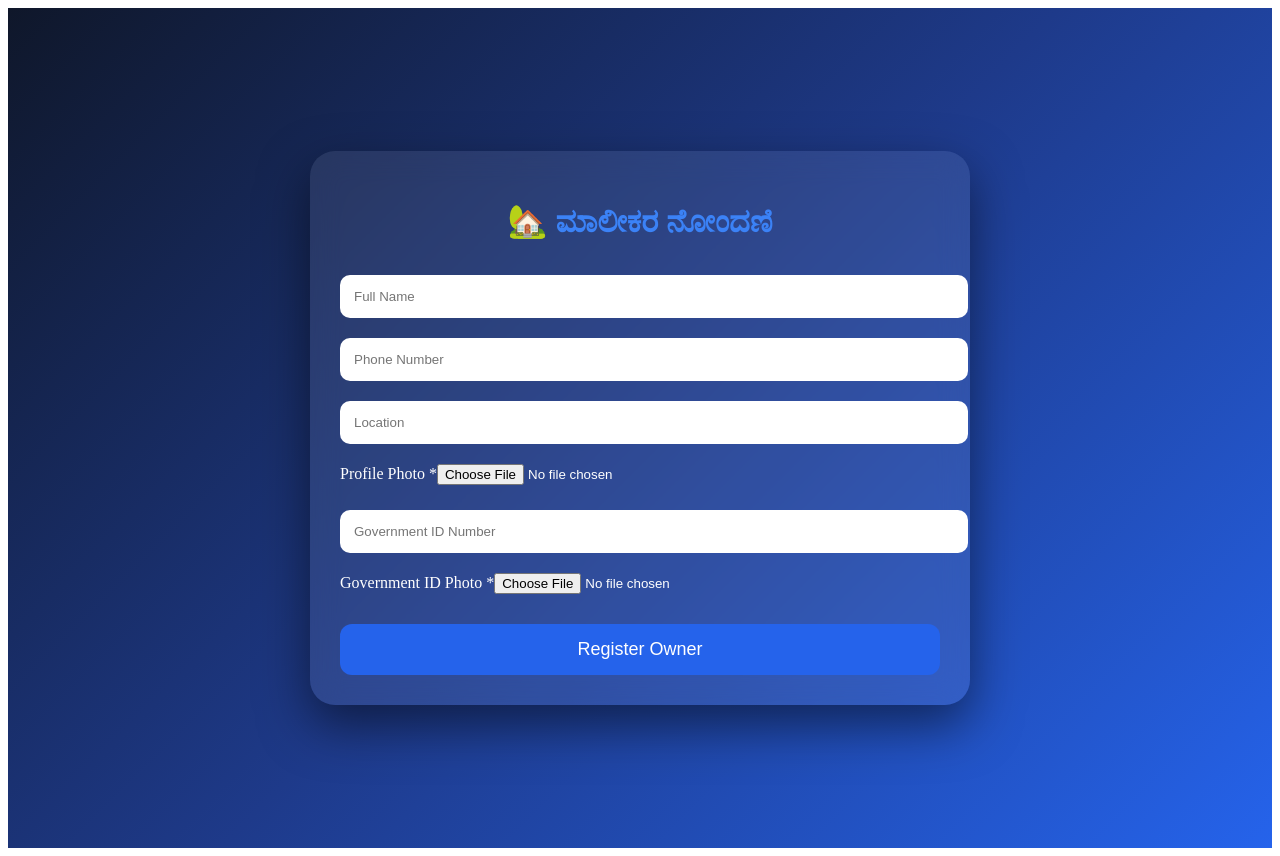
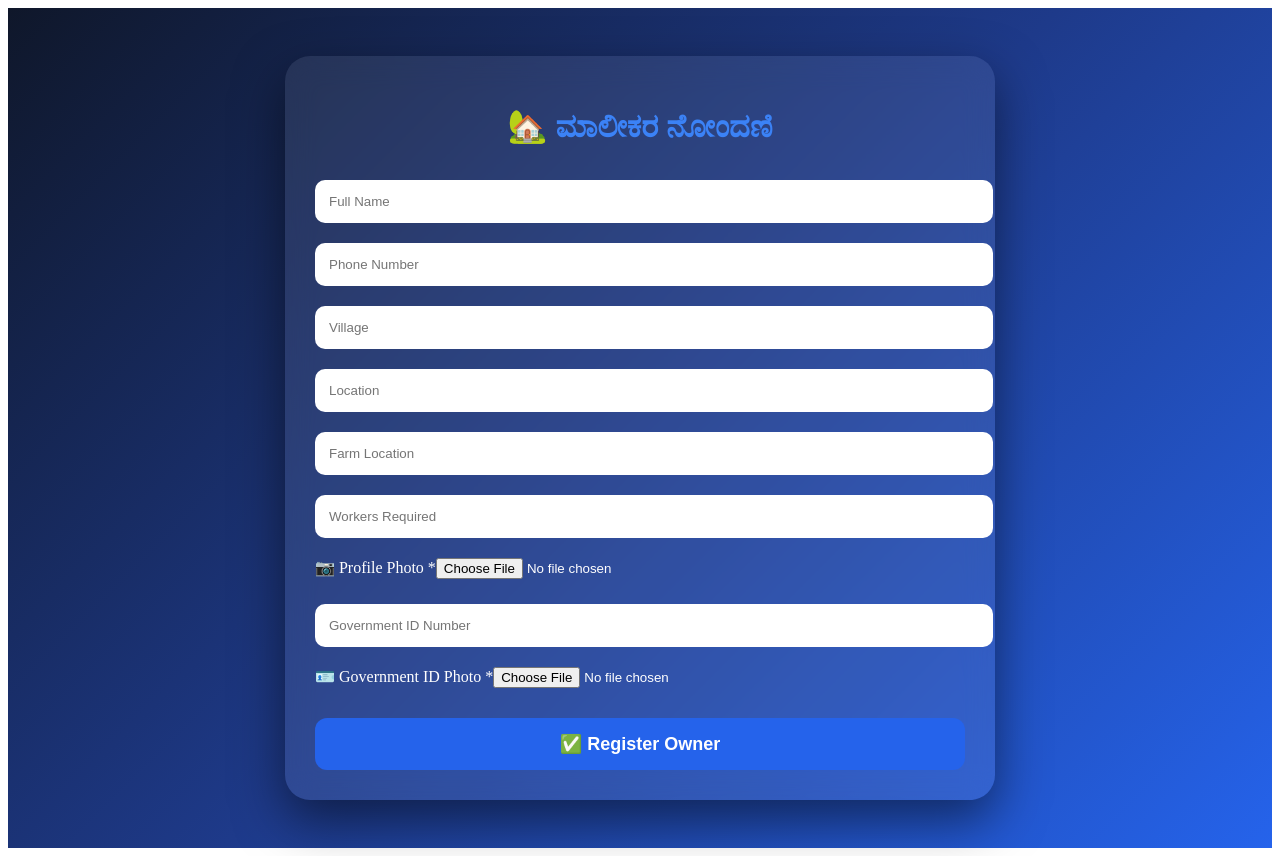
Before and after one commit to Spy9591/adike-labour, a Next.js app: page /owner in a window 1280 px wide. Built offline with nearby package versions, Linux system fonts and the light colour scheme.

Commit message:
Update page.js

```diff
--- a/app/owner/page.js
+++ b/app/owner/page.js
@@ -4,7 +4,7 @@ export default function OwnerPage() {
   const handleSubmit = (e) => {
     e.preventDefault();
 
-    alert("Owner Registration Submitted Successfully ✅");
+    alert("✅ Owner Registration Submitted Successfully");
   };
 
   return (
@@ -23,7 +23,7 @@ export default function OwnerPage() {
         onSubmit={handleSubmit}
         style={{
           width: "100%",
-          maxWidth: "600px",
+          maxWidth: "650px",
           background: "rgba(255,255,255,0.08)",
           backdropFilter: "blur(15px)",
           padding: "30px",
@@ -53,6 +53,15 @@ export default function OwnerPage() {
         <input
           type="tel"
           placeholder="Phone Number"
+          pattern="[0-9]{10}"
+          title="Enter 10 digit mobile number"
+          required
+          style={inputStyle}
+        />
+
+        <input
+          type="text"
+          placeholder="Village"
           required
           style={inputStyle}
         />
@@ -64,7 +73,22 @@ export default function OwnerPage() {
           style={inputStyle}
         />
 
-        <label>Profile Photo *</label>
+        <input
+          type="text"
+          placeholder="Farm Location"
+          required
+          style={inputStyle}
+        />
+
+        <input
+          type="number"
+          placeholder="Workers Required"
+          min="1"
+          required
+          style={inputStyle}
+        />
+
+        <label>📷 Profile Photo *</label>
         <input
           type="file"
           accept="image/*"
@@ -75,11 +99,13 @@ export default function OwnerPage() {
         <input
           type="text"
           placeholder="Government ID Number"
+          minLength={6}
+          maxLength={20}
           required
           style={inputStyle}
         />
 
-        <label>Government ID Photo *</label>
+        <label>🪪 Government ID Photo *</label>
         <input
           type="file"
           accept="image/*"
@@ -87,8 +113,11 @@ export default function OwnerPage() {
           style={fileStyle}
         />
 
-        <button type="submit" style={buttonStyle}>
-          Register Owner
+        <button
+          type="submit"
+          style={buttonStyle}
+        >
+          ✅ Register Owner
         </button>
       </form>
     </div>
@@ -104,8 +133,8 @@ const inputStyle = {
 };
 
 const fileStyle = {
+  marginTop: "10px",
   marginBottom: "15px",
-  marginTop: "10px",
 };
 
 const buttonStyle = {
@@ -116,6 +145,7 @@ const buttonStyle = {
   borderRadius: "12px",
   color: "white",
   fontSize: "18px",
+  fontWeight: "bold",
   cursor: "pointer",
   marginTop: "15px",
 };
```
